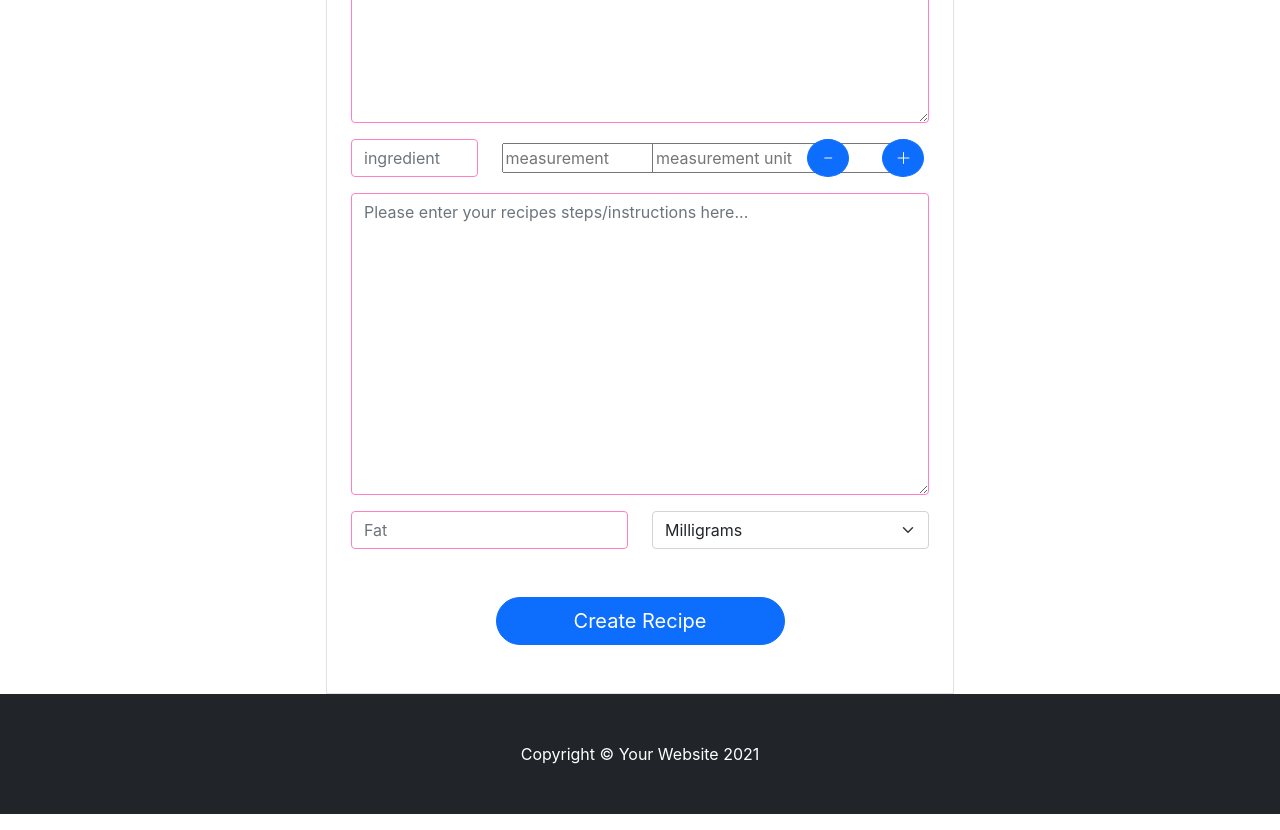
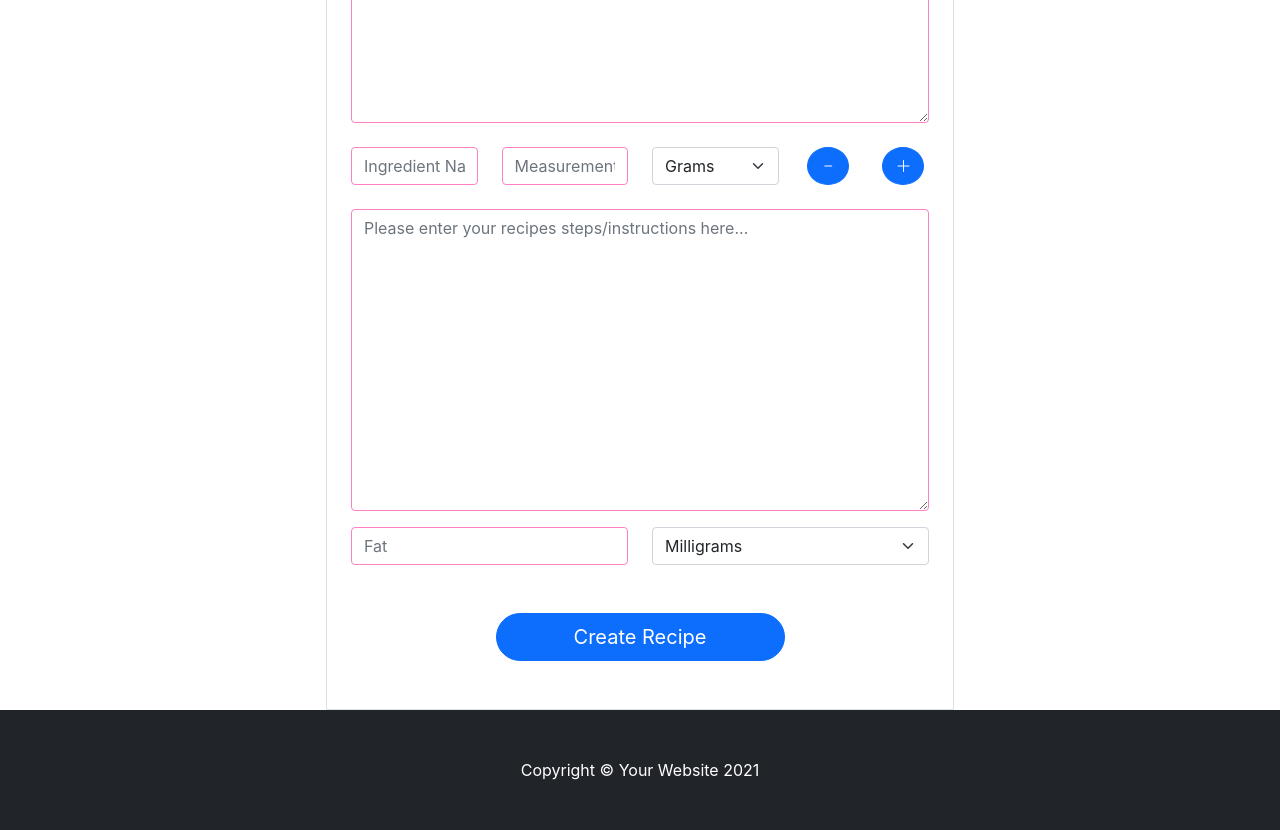
Before and after one commit to CallumMcR/diws, a React (Create React App) app: page /recipes/CreateRecipe in a window 1280 px wide. Shown: the part 980-1810 px from the top of the page. Built offline with nearby package versions, Linux system fonts and the light colour scheme.

Commit message:
Dynamic ingredients form with start on measurement converter

```diff
--- a/src/components/Blog/CreateRecipe.jsx
+++ b/src/components/Blog/CreateRecipe.jsx
@@ -8,7 +8,7 @@ function CreateRecipe() {
 
     let navigate = useNavigate();
     const [ingredients, setIngredients] = useState([
-        { ingredientName: "", measurementValue: "", units: "", prevUnits: "g" },
+        { ingredientName: "", measurementValue: "", units: "g", prevUnits: "g" },
     ]);
     const [steps, setSteps] = useState();
     const [description, setDescription] = useState();
@@ -19,7 +19,6 @@ function CreateRecipe() {
     const handleShow = () => setShow(true);
 
     function getData(data) {
-        console.log(data);
         data.preventDefault(); // Stops the page from refreshing and losing the data
         navigate('/recipes/recipe/print/',
             {
@@ -33,7 +32,12 @@ function CreateRecipe() {
         )
     }
 
-    const handleChangeInput = (index, event) => {
+    const handleChangeInput = async(index, event,currentUnit) => {
+        const unitValues = [...ingredients];
+        if (event.target.name == "units") {
+            unitValues[index]["prevUnits"]= currentUnit;
+            setIngredients(unitValues)
+        }
         const values = [...ingredients];
         values[index][event.target.name] = event.target.value;
         setIngredients(values);
@@ -41,7 +45,7 @@ function CreateRecipe() {
 
     const handleAddFields = () => {
         setIngredients([...ingredients,
-        { ingredientName: "", measurementValue: "", units: "", prevUnits: "g" }])
+        { ingredientName: "", measurementValue: "", units: "g", prevUnits: "g" }])
     }
 
     const handleRemoveFields = (index) => {
@@ -210,7 +214,7 @@ function CreateRecipe() {
                         <div className="pt-3">
 
                             {ingredients.map((ingredient, index) => (
-                                <div className="row align-items-center d-flex" key={index}>
+                                <div className="row align-items-center d-flex py-2" key={index}>
 
                                     <div className="col-3">
 
@@ -218,7 +222,7 @@ function CreateRecipe() {
                                         <input type="text"
                                             className="form-control"
                                             name="ingredientName" label="Ingredient Name"
-                                            placeholder="ingredient"
+                                            placeholder="Ingredient Name"
                                             value={ingredient.ingredientName}
                                             style={{ borderColor: "#ff80c4" }}
                                             onChange={(event) => handleChangeInput(index, event)}>
@@ -228,18 +232,28 @@ function CreateRecipe() {
                                     </div>
                                     <div className="col-3">
                                         <input type="text"
+                                            className="form-control"
                                             name="measurementValue" label="measurementValue"
-                                            placeholder="measurement"
+                                            placeholder="Measurement Value"
                                             value={ingredient.measurementValue}
+                                            style={{ borderColor: "#ff80c4" }}
                                             onChange={(event) => handleChangeInput(index, event)} />
                                     </div>
 
                                     <div className="col-3">
-                                        <input type="text"
-                                            name="units" label="units"
-                                            placeholder="measurement unit"
-                                            value={ingredient.units}
-                                            onChange={(event) => handleChangeInput(index, event)} />
+                                        <Form.Select aria-label="Measurements"
+                                            onChange={(event) => handleChangeInput(index, event,ingredient.units)}
+                                            name="units">
+                                            <option value="g">Grams</option>
+                                            <option value="mg">Milligrams</option>
+                                            <option value="kg">Kilograms</option>
+                                            <option value="oz">Ounces</option>
+                                            <option value="ml">Milliliters</option>
+                                            <option value="l">Liters</option>
+                                            <option value="cups">Cups of</option>
+                                            <option value="teaspoons">Teaspoons</option>
+                                        </Form.Select>
+
                                     </div>
 
 
@@ -318,8 +332,7 @@ function CreateRecipe() {
                             </div>
 
                             <div className="col-6">
-                                <Form.Select aria-label="Measurements"
-                                >
+                                <Form.Select aria-label="Measurements">
                                     <option value="mg">Milligrams</option>
                                     <option value="g">Grams</option>
                                     <option value="kg">Kilograms</option>
```
